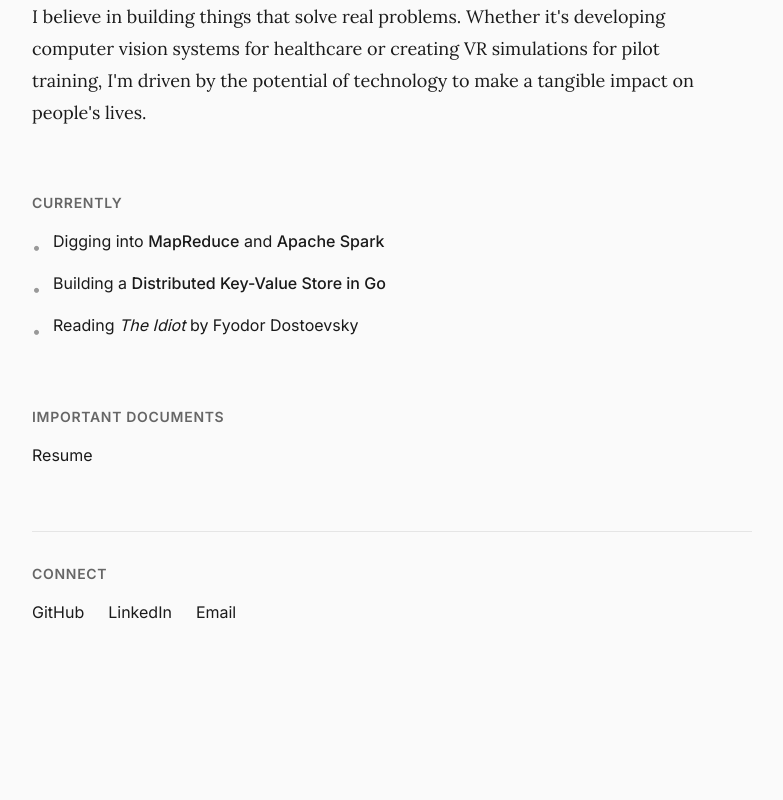
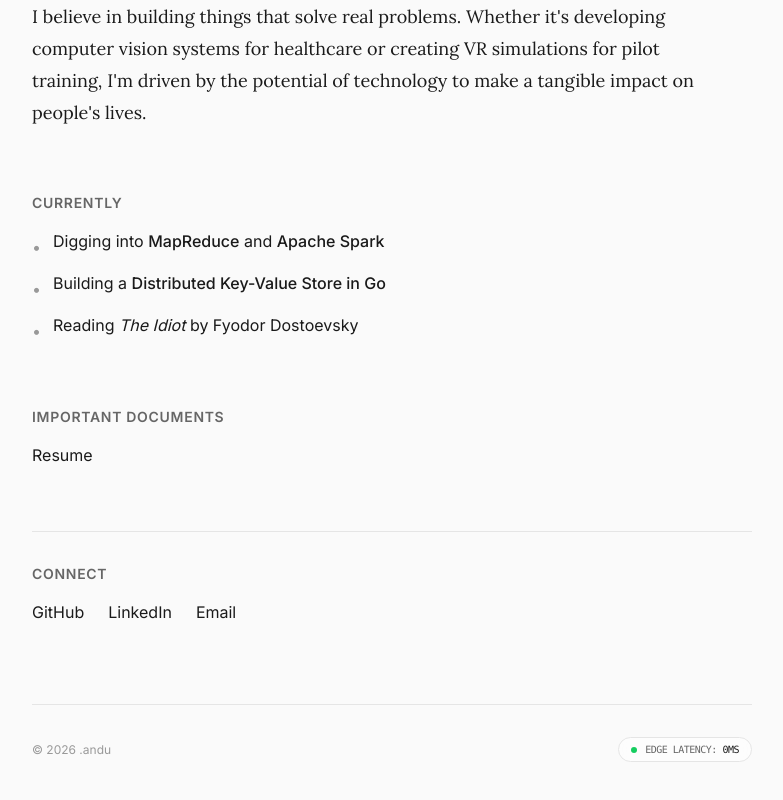
Before and after one commit to andusch/personal-website, a Next.js app: page / in a window 1280 px wide. Shown: the part 808-1608 px from the top of the page, without its empty margins (248-1031 px from the left). Before the commit the page ends 1512 px from the top, so only its background shows below. Built offline with nearby package versions, Linux system fonts and the light colour scheme.

Commit message:
feat: added ping display

```diff
--- /dev/null
+++ b/src/app/api/ping/route.ts
@@ -0,0 +1,10 @@
+export const runtime = 'edge';
+
+export async function GET() {
+    return new Response('pong', {
+        status: 200,
+        headers: {
+            'Cache-Control': 'no-store, max-age=0',
+        },
+    });
+}
--- a/src/app/page.tsx
+++ b/src/app/page.tsx
@@ -2,6 +2,7 @@ import { Metadata } from "next";
 import Link from "next/link";
 import Image from "next/image";
 
+import PingDisplay from "@/components/PingDisplay";
 import GitHubContributions from "@/components/GitHubContributions";
 
 export const metadata: Metadata = {
@@ -173,6 +174,12 @@ export default function Home() {
           </a>
         </div>
       </section>
+
+      {/* Footer Section */}
+      <footer className="mt-20 pt-8 border-t border-[#e5e5e5] dark:border-[#333] flex justify-between items-center">
+        <p className="text-xs text-[#999]">© 2026 .andu</p>
+        <PingDisplay />
+      </footer>
     </div>
   );
 }
--- /dev/null
+++ b/src/components/PingDisplay.tsx
@@ -0,0 +1,45 @@
+"use client";
+
+import { useState, useEffect } from "react";
+
+export default function PingDisplay() {
+
+    const [latency, setLatency] = useState<number | null>(null);
+
+    useEffect(() => {
+    const checkPing = async () => {
+      const start = performance.now();
+      try {
+        // Fetching the edge route
+        await fetch("/api/ping", { method: "GET", cache: "no-store" });
+        const end = performance.now();
+        setLatency(Math.round(end - start));
+      } catch (e) {
+        console.error("Ping failed", e);
+      }
+    };
+
+    checkPing();
+    // const interval = setInterval(checkPing, 30000);
+    // return () => clearInterval(interval);
+  }, []);
+
+  if (latency === null) return null;
+
+  // Determine status color
+  const getStatusColor = () => {
+    if (latency < 50) return "bg-green-500"; // Excellent
+    if (latency < 150) return "bg-yellow-500"; // Average
+    return "bg-red-500"; // High
+  };
+
+  return (
+    <div className="flex items-center gap-2 px-3 py-1 rounded-full bg-white/50 dark:bg-[#2a2a2a]/50 border border-[#e5e5e5] dark:border-[#333] backdrop-blur-sm">
+      <div className={`w-1.5 h-1.5 rounded-full animate-pulse ${getStatusColor()}`} />
+      <span className="text-[10px] font-mono uppercase tracking-tighter text-[#666] dark:text-[#999]">
+        Edge Latency: <span className="text-[#1a1a1a] dark:text-[#fafafa]">{latency}ms</span>
+      </span>
+    </div>
+  );
+
+}
```
